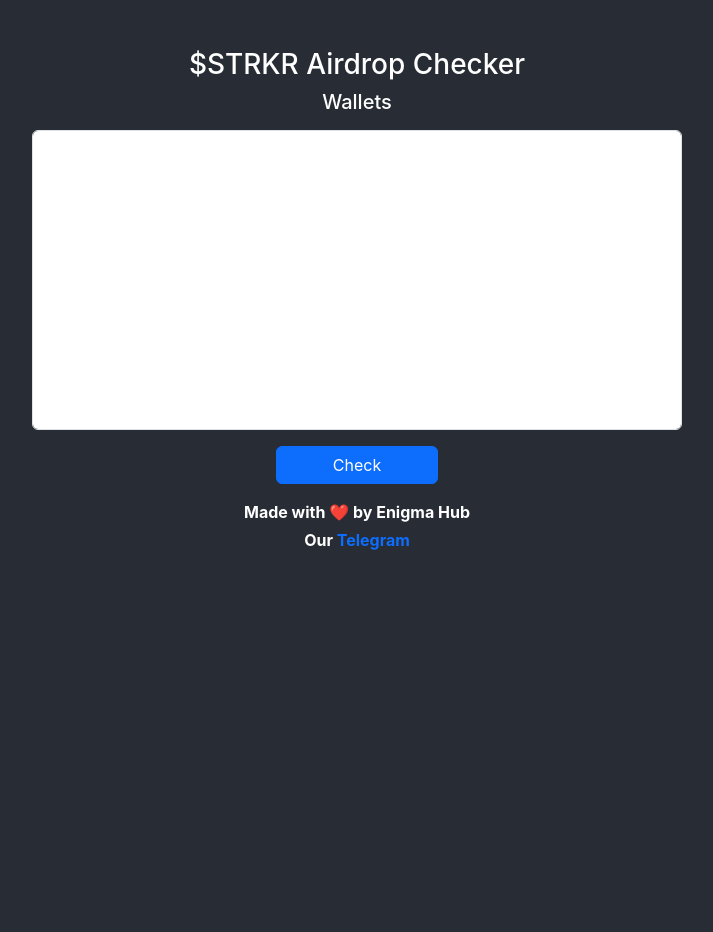
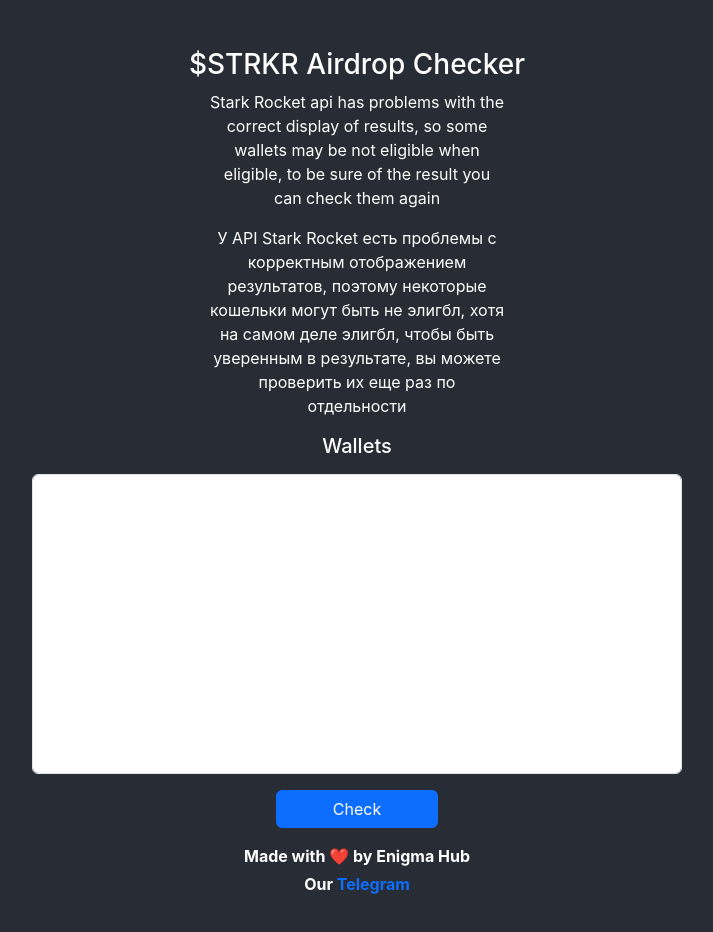
Before and after one commit to Deathronik/strkr-airdrop-checker, a React (Create React App) app: page / in a window 1280 px wide. Shown: the top 932 px of the page, without its empty margins (283-996 px from the left). Before the commit the page ends 800 px from the top, so only its background shows below. Built offline with nearby package versions, Linux system fonts and the light colour scheme; the HTML template or start-up script is replaced by a standard one.

Commit message:
Add disclaimer about problems with Stark Rocket API

```diff
--- a/src/App.js
+++ b/src/App.js
@@ -58,6 +58,8 @@
     return (
         <div className="App p-5 d-flex justify-content-center align-items-center text-center flex-column">
             <h3>$STRKR Airdrop Checker</h3>
+            <p className="w-25">Stark Rocket api has problems with the correct display of results, so some wallets may be not eligible when eligible, to be sure of the result you can check them again</p>
+            <p className="w-25">У API Stark Rocket есть проблемы с корректным отображением результатов, поэтому некоторые кошельки могут быть не элигбл, хотя на самом деле элигбл, чтобы быть уверенным в результате, вы можете проверить их еще раз по отдельности</p>
             <div>
                 <Form className="mb-3">
                     <Form.Label className="text-white"><h5>Wallets</h5></Form.Label>
```
